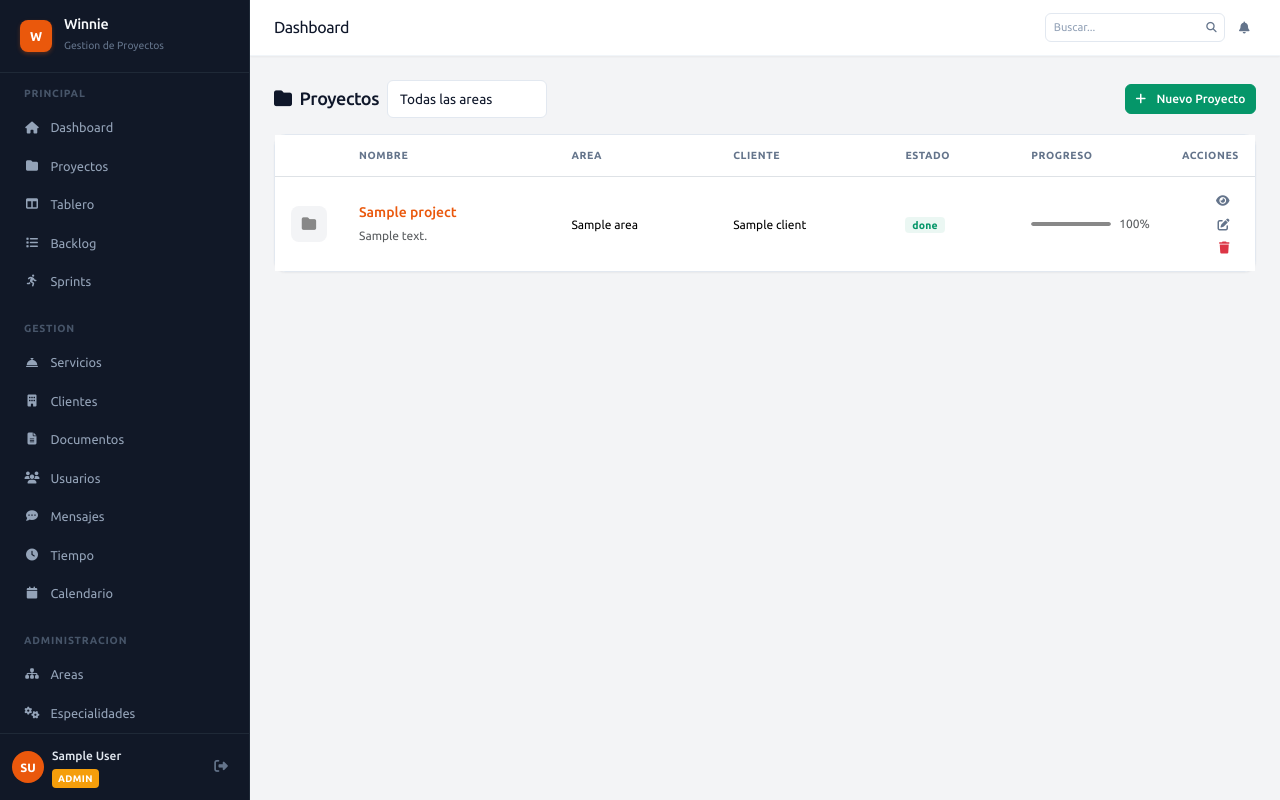
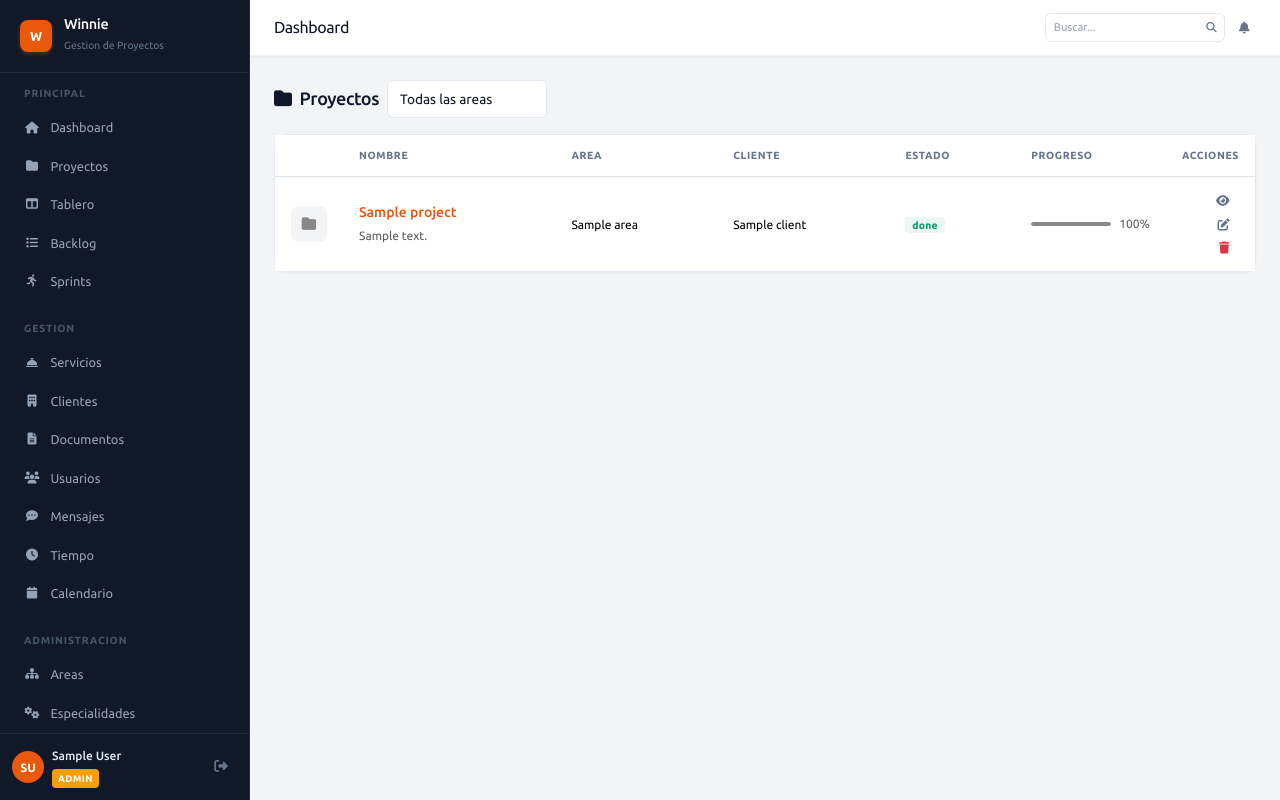
Before and after one commit to kevinatahualpa/winnie_scrum, a Django app: page /ver_proyectos/ in a window 1280 px wide. Run offline with Django 5.2, Linux system fonts and the light colour scheme; a user stored in the database is signed in; tables that the repository leaves empty hold one stand-in row (values such as "Sample post"); data that the repository does not hold is empty.

Commit message:
fix: elimina boton Nuevo Proyecto de lista de proyectos

```diff
--- a/apps/core/presentation/templates/core/projects.html
+++ b/apps/core/presentation/templates/core/projects.html
@@ -22,9 +22,6 @@
                     <a href="{% url 'ver_proyectos' %}" class="btn btn-sm btn-outline-danger" title="Limpiar filtro"><i class="fas fa-times"></i></a>
                     {% endif %}
                 </div>
-                {% if user|has_role:"super-admin,admin,jefe-area" %}
-                <a href="{% url 'crear_proyecto' %}" class="btn btn-success btn-sm"><i class="fas fa-plus me-1"></i>Nuevo Proyecto</a>
-                {% endif %}
             </div>
 
             {% if projects %}
```
